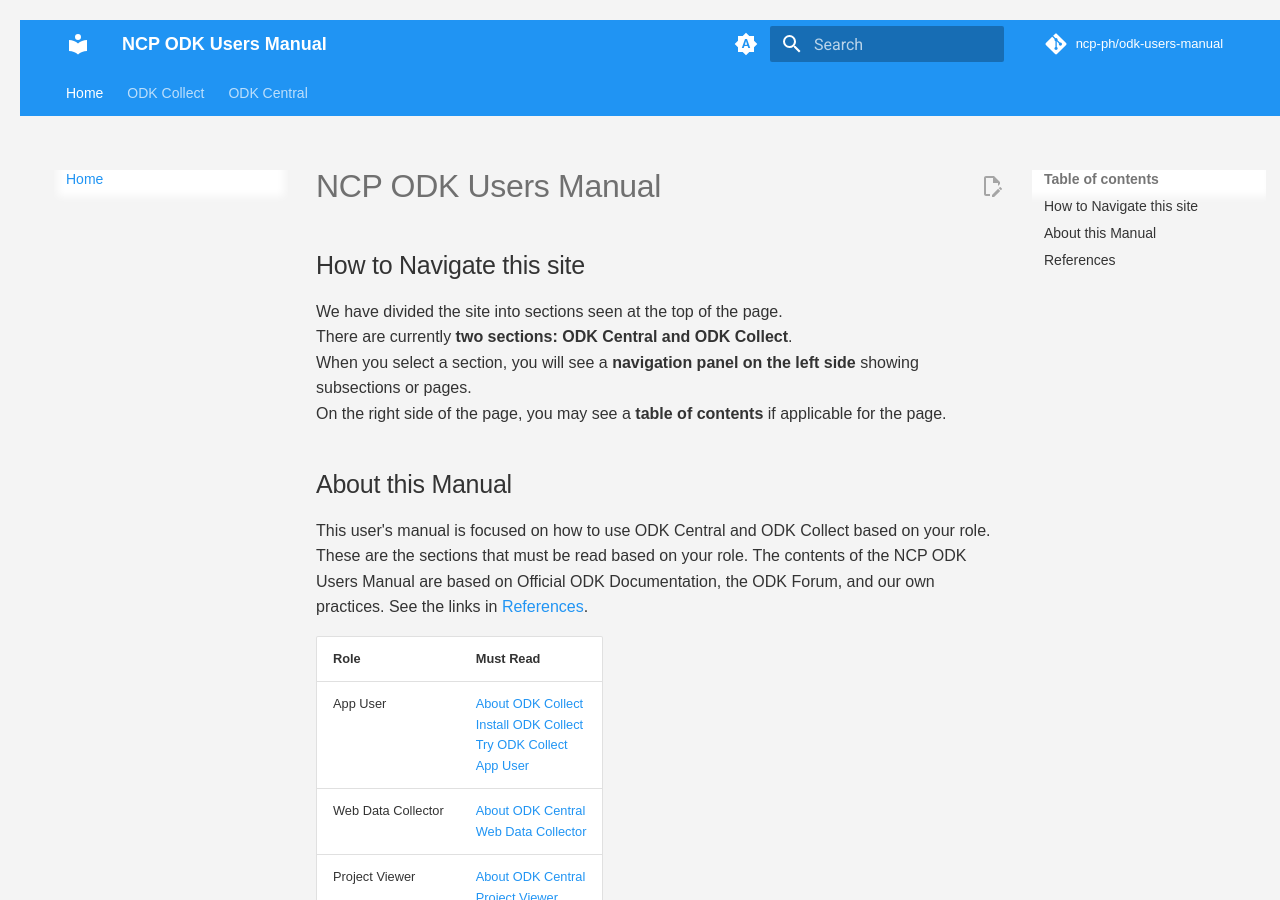
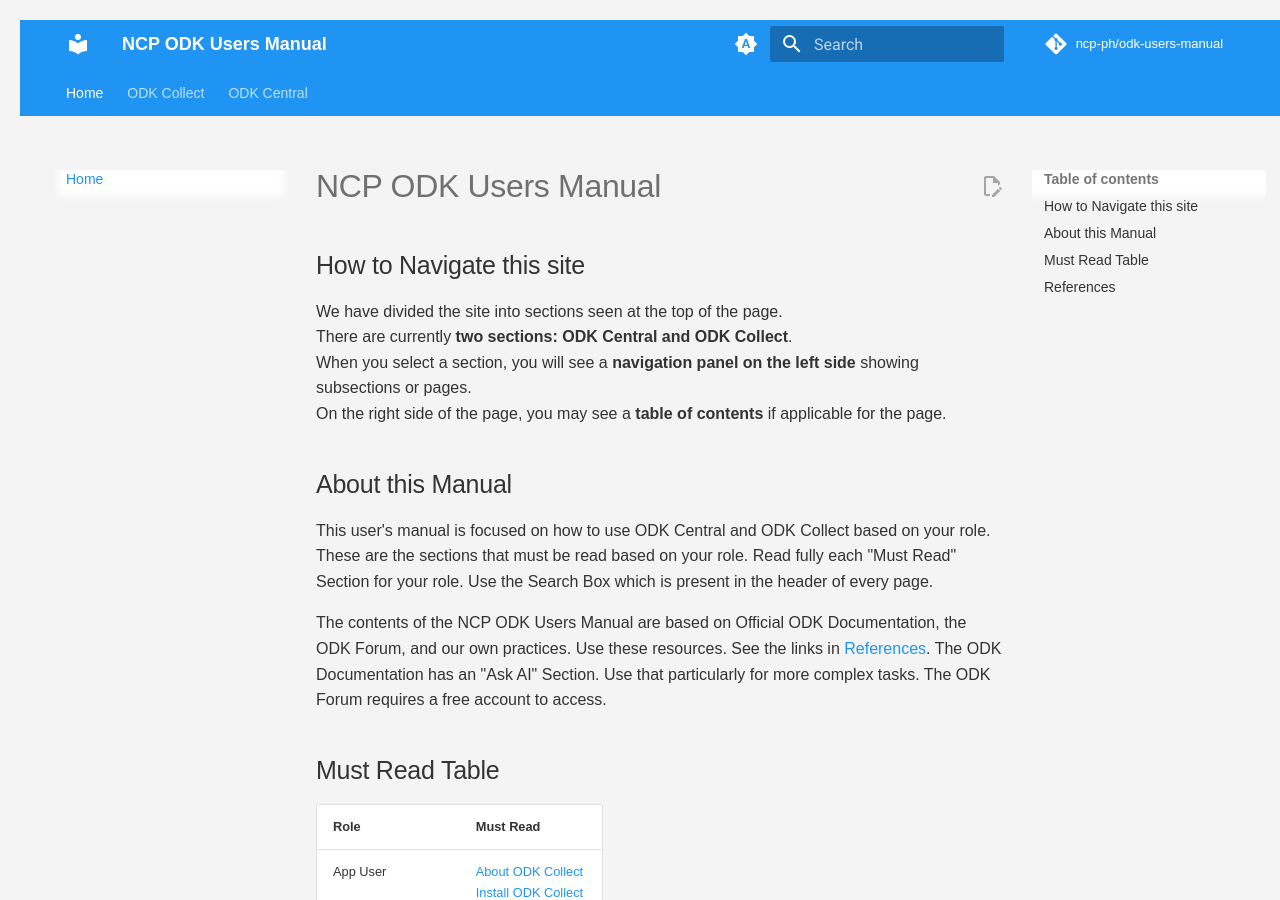
Before and after one commit to ncp-ph/odk-users-manual, an MkDocs documentation site: the page built from docs/index.md, in a window 1280 px wide and 900 px high. Built offline with MkDocs 1.6.1 and Material for MkDocs 9.7.7, drawn with Linux system fonts in a browser that asks for light colours; comment, search, counter and statistics services are not loaded.

Commit message:
Modify index.md

```diff
--- a/docs/index.md
+++ b/docs/index.md
@@ -9,7 +9,11 @@ On the right side of the page, you may see a **table of contents** if applicable
 
 ## About this Manual
 This user's manual is focused on how to use ODK Central and ODK Collect based on your role.
-These are the sections that must be read based on your role.  The contents of the NCP ODK Users Manual are based on Official ODK Documentation, the ODK Forum, and our own practices.  See the links in [References](#references).
+These are the sections that must be read based on your role.  Read fully each "Must Read" Section for your role.  Use the Search Box which is present in the header of every page.
+
+The contents of the NCP ODK Users Manual are based on Official ODK Documentation, the ODK Forum, and our own practices. Use these resources. See the links in [References](#references). The ODK Documentation has an "Ask AI" Section.  Use that particularly for more complex tasks.  The ODK Forum requires a free account to access.
+
+## Must Read Table
 
 | Role | Must Read |
 |---|---|
```
